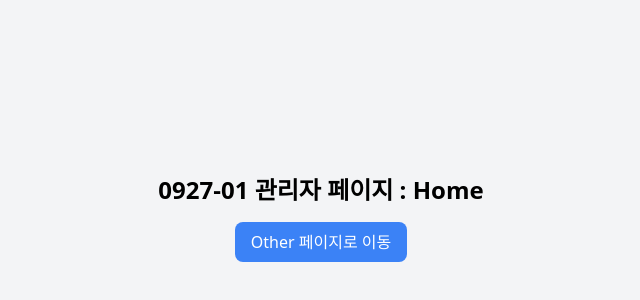
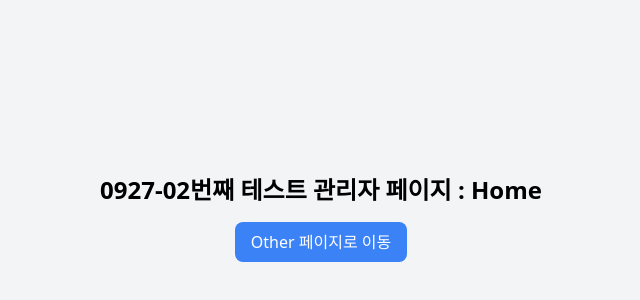
Before and after one commit to ghtjr410/eks-helm-jenkins, a React (Create React App) app in the folder admin-front/: page / in a window 1280 px wide. Shown: the part 182-482 px from the top of the page, without its empty margins (319-959 px from the left). Built offline with nearby package versions, Linux system fonts and the light colour scheme; the HTML template or start-up script is replaced by a standard one.

Commit message:
admin-front - Jenkinsfile   - Deploy to EKS Stage의 작업디렉토리를 dir('helm-charts')로 명시 - HomePage.tsx   - 더미코드 작성

```diff
--- a/admin-front/src/pages/HomePage.tsx
+++ b/admin-front/src/pages/HomePage.tsx
@@ -12,7 +12,7 @@ const HomePage = () => {
 //
     return (
         <div className="flex flex-col items-center justify-center h-screen bg-gray-100">
-            <h1 className="text-2xl font-bold mb-4">0927-01 관리자 페이지 : Home</h1>
+            <h1 className="text-2xl font-bold mb-4">0927-02번째 테스트 관리자 페이지 : Home</h1>
             <button
                 onClick={goToOtherPage}
                 className="px-4 py-2 bg-blue-500 text-white rounded-lg hover:bg-blue-700"
```
Also changed, not shown: 1 other file (tests, documents, lock files or other folders).
